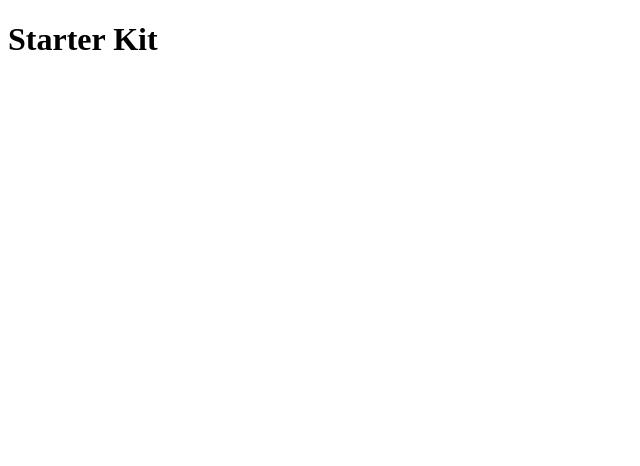
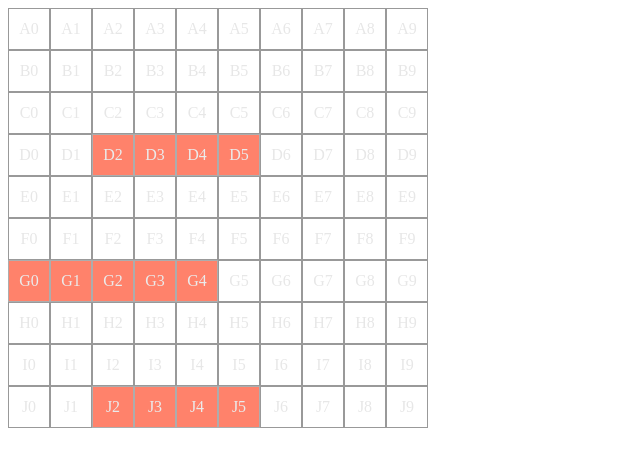
Before and after one commit to dbertella/battle-ship, a website: page app/index.html in a window 1280 px wide. Shown: the whole page, without its empty margins (0-640 px from the left). Drawn offline with Linux system fonts and the light colour scheme.

Commit message:
preventing ships' collision and added extra space from other ships

```diff
--- a/app/css/main.css
+++ b/app/css/main.css
@@ -0,0 +1,13 @@
+span {
+  display: inline-block;
+  width: 40px;
+  height: 40px;
+  line-height: 40px;
+  text-align: center;
+  border: 1px solid #999;
+  color: #e7e7e7;
+}
+.ship-true {
+  background: tomato;
+  opacity: 0.8;
+}
--- a/app/index.html
+++ b/app/index.html
@@ -2,12 +2,12 @@
 <html>
 <head>
 	<meta charset="UTF-8">
-	<title>Document</title>
+	<title>Battle ship</title>
 	<link rel="stylesheet" href="css/main.css">
 	<meta name="viewport" content="width=device-width">
 </head>
 <body>
-	<h1>Starter Kit</h1>
+	<div id="content"></div>
 	<script src="js/main.js"></script>
 </body>
 </html>
--- a/app/js/main.js
+++ b/app/js/main.js
@@ -1 +1,135 @@
-console.log("This is the html starter kit")
+(function() {
+	// store the array of object of coordinates
+	function protoCoordinate(xVal, yVal, array) {
+		array.push({
+		x: xVal,
+		y: yVal,
+		ship: false
+		});
+	}
+	// creating the field that take the size as a parameter
+	var createField = function(sizeXY) {
+	var axis = [],
+		alphabet = "abcdefghijklmnopqrstuvwxyz".toUpperCase();
+
+	for (var y = 0; y < sizeXY; y++) {
+		for (var x = 0; x < sizeXY; x++) {
+		protoCoordinate(x, alphabet[y], axis);
+		}
+	}
+	return axis;
+	}
+	var battleField = createField(10);
+	var removedSquare = [];
+
+	var createShip = function(ship) {
+		var index = random();
+
+		if (checkIfSpaceIsFree(index, ship.length)) {
+			battleField[index].ship = true;
+			removedSquare = removedSquare.concat([index, index + 1, index -1, index + 10, index -10]);
+
+			// if random is even the ship is in vertical position
+			if (index % 2 === 0) {
+				for (var inc = 1; inc < ship.length; inc++) {
+					if (battleField[index].x <= 5) {
+						battleField[index + inc].ship = true;
+						removedSquare = removedSquare.concat([index + inc, index + inc + 1, index + inc -1, index + inc + 10, index + inc -10]);
+					} else {
+						battleField[index - inc].ship = true;
+						removedSquare = removedSquare.concat([index - inc, index - inc + 1, index - inc -1, index - inc + 10, index - inc -10]);
+					}
+				}
+			} else {
+				// else is horizzontal
+				for (var j = 1; j < ship.length; j++) {
+					if (index <= 50) {
+						battleField[index + j * 10].ship = true;
+						removedSquare = removedSquare.concat([index + j * 10, index + j * 10 + 1, index + j * 10 -1, index + j * 10 + 10, index + j * 10 -10]);
+					} else {
+						battleField[index - j * 10].ship = true;
+						removedSquare = removedSquare.concat([index - j * 10, index - j * 10 + 1, index - j * 10 -1, index - j * 10 + 10, index - j * 10 -10]);
+					}
+				}
+			}
+		} else {
+			console.log(index);
+			createShip(ship);
+		}
+	}
+	var positionShips = function() {
+		var ships = [{
+			length: 5,
+			name: "Battleship"
+		},
+		{
+			length: 4,
+			name: "Destroyer-1"
+		},
+		{
+			length: 4,
+			name: "Destroyer-2"
+		}];
+		for (var i = 0; i < ships.length; i++) {
+			createShip(ships[i]);
+		}
+		return ships;
+	}
+
+	positionShips();
+	console.log(removedSquare);
+	// Check if the ship can stay in the space
+	function checkIfSpaceIsFree(index, shipLength) {
+		if (removedSquare.indexOf(index) === -1) {
+			if (index % 2 === 0) {
+				for (var inc = 1; inc < shipLength; inc++) {
+					if (battleField[index].x <= 5) {
+						if (removedSquare.indexOf(index + inc) > -1) {
+							return false;
+						}
+					} else {
+						if (removedSquare.indexOf(index - inc) > -1) {
+							return false;
+						}
+					}
+				}
+			} else {
+				// else is horizzontal
+				for (var j = 1; j < shipLength; j++) {
+					if (index <= 50) {
+						if (removedSquare.indexOf(index + j * 10) > -1) {
+							return false;
+						}
+					} else {
+						if (removedSquare.indexOf(index - j * 10) > -1) {
+							return false;
+						}
+					}
+				}
+			}
+			return true;
+		} else {
+			return false;
+		}
+	}
+
+	// Get a random position
+	function random() {
+		return Math.floor(Math.random() * 100);
+	}
+
+	// visual part to see and debug
+	var battleFieldArray = battleField.map(function(s, i) {
+		return s.y + s.x;
+	});
+
+	var htmlBattleField = '';
+	for (var i = 1; i <= battleFieldArray.length; i++) {
+		htmlBattleField += '<span class="ship-' + battleField[i - 1].ship + '">' + battleFieldArray[i - 1] + '</span>';
+		if (i % 10 === 0) {
+			htmlBattleField += '<br />';
+		}
+	}
+	document.getElementById("content").innerHTML = htmlBattleField;
+
+})()
```
